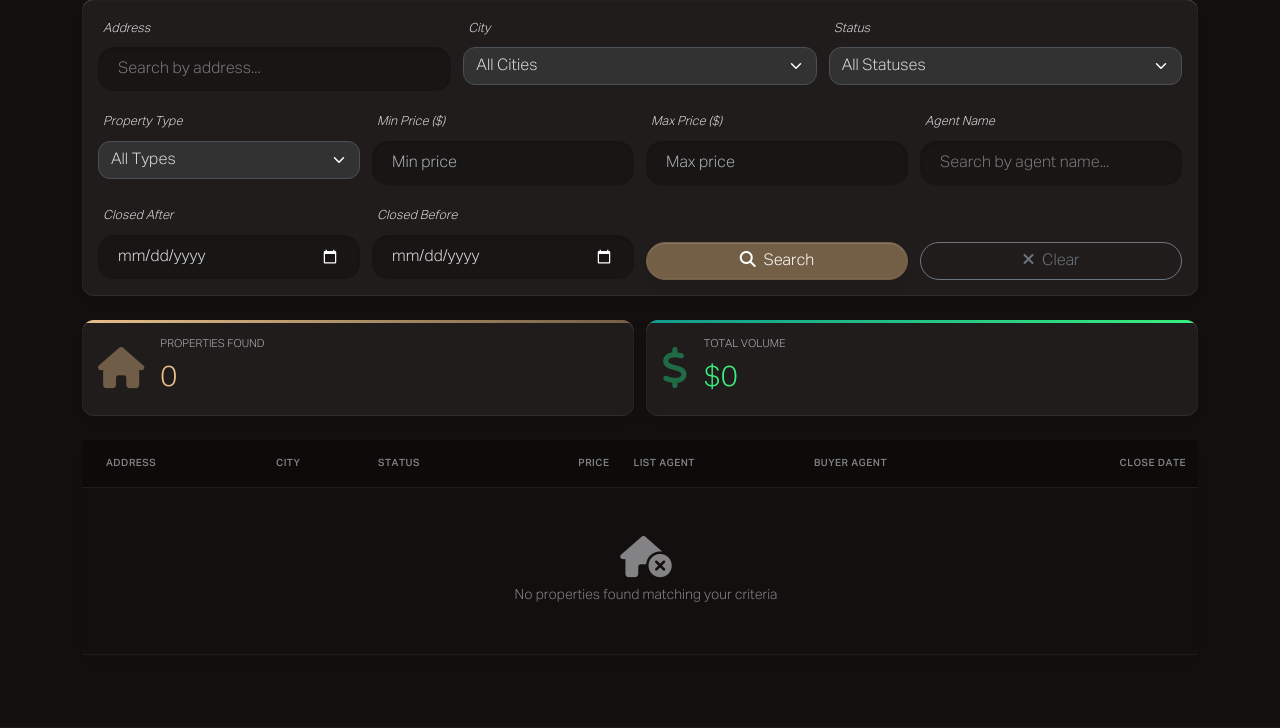
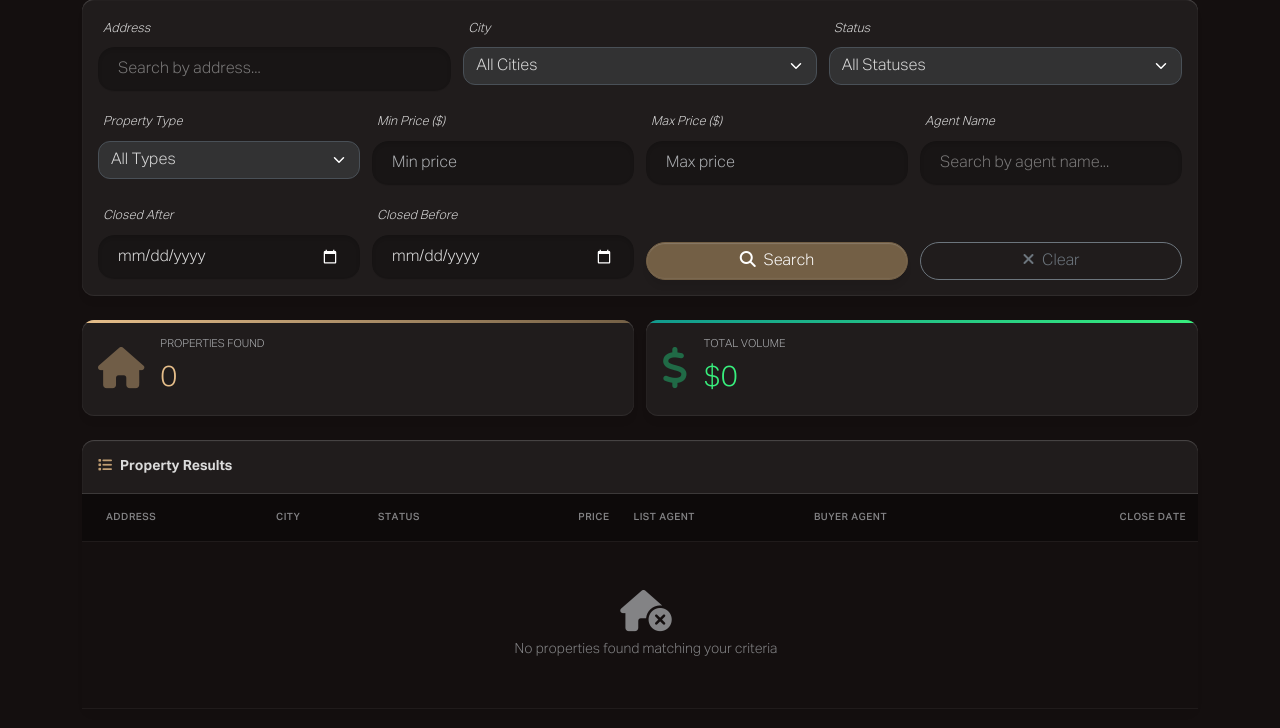
Before and after one commit to jp26jp/mls-dashboard, a Django app: page /properties/ in a window 1280 px wide. Shown: the part 199-927 px from the top of the page. Run offline with Django 5.2, Linux system fonts and the light colour scheme; data that the repository does not hold is empty; some libraries are stand-ins or nearby versions.

Commit message:
Add card-header to leaderboard and properties tables

```diff
--- a/templates/leaderboard.html
+++ b/templates/leaderboard.html
@@ -101,6 +101,9 @@
 
 <!-- Leaderboard Table -->
 <div class="card">
+    <div class="card-header py-3">
+        <i class="fa-duotone fa-solid fa-ranking-star me-2 text-tpg"></i>Rankings
+    </div>
     <div class="card-body p-0">
         <div class="table-responsive">
             <table class="table table-hover table-borderless card-table mb-0">
--- a/templates/properties.html
+++ b/templates/properties.html
@@ -109,6 +109,9 @@
 
 <!-- Properties Table -->
 <div class="card">
+    <div class="card-header py-3">
+        <i class="fa-duotone fa-solid fa-list me-2 text-tpg"></i>Property Results
+    </div>
     <div class="card-body p-0">
         <div class="table-responsive">
             <table class="table table-hover table-borderless card-table mb-0">
```
